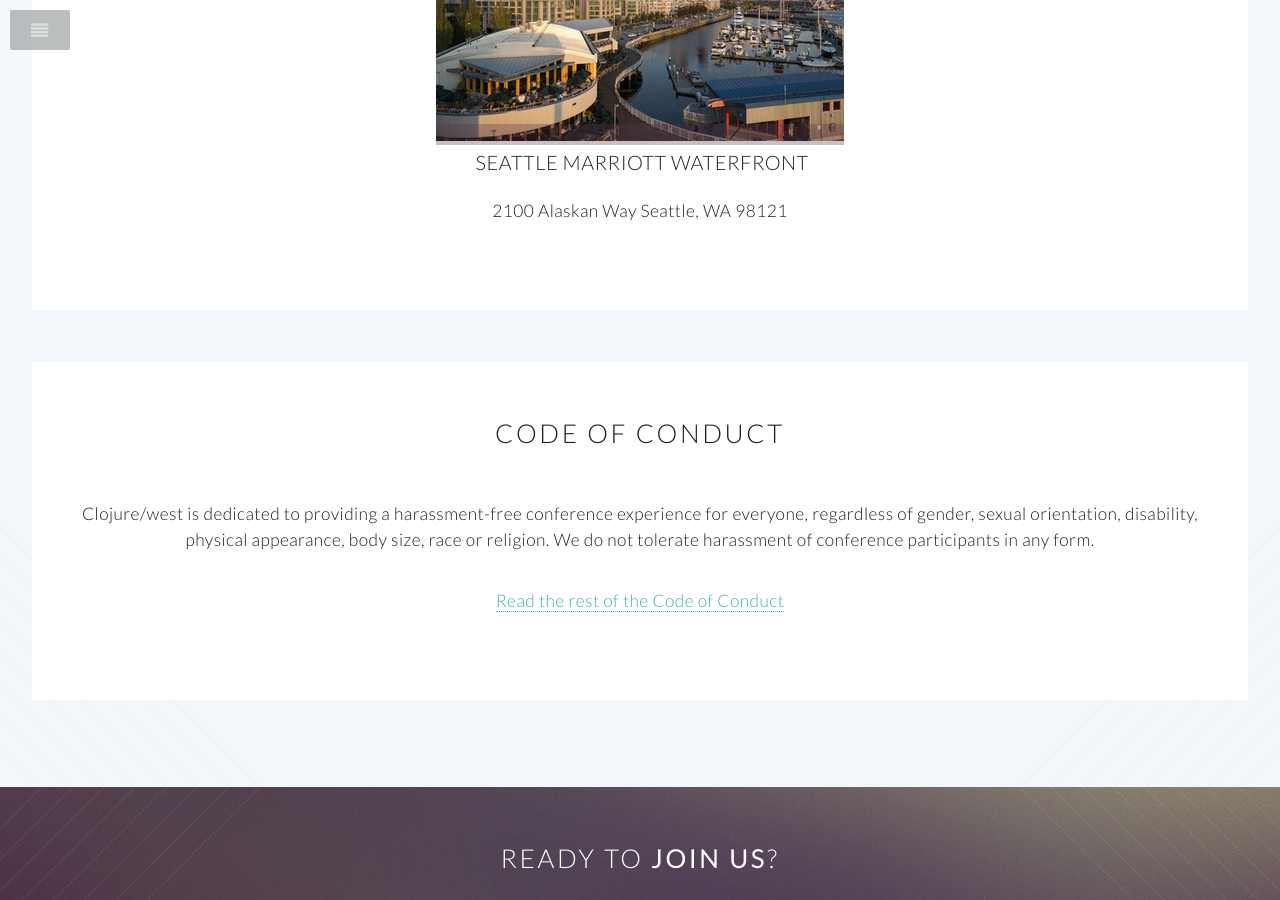
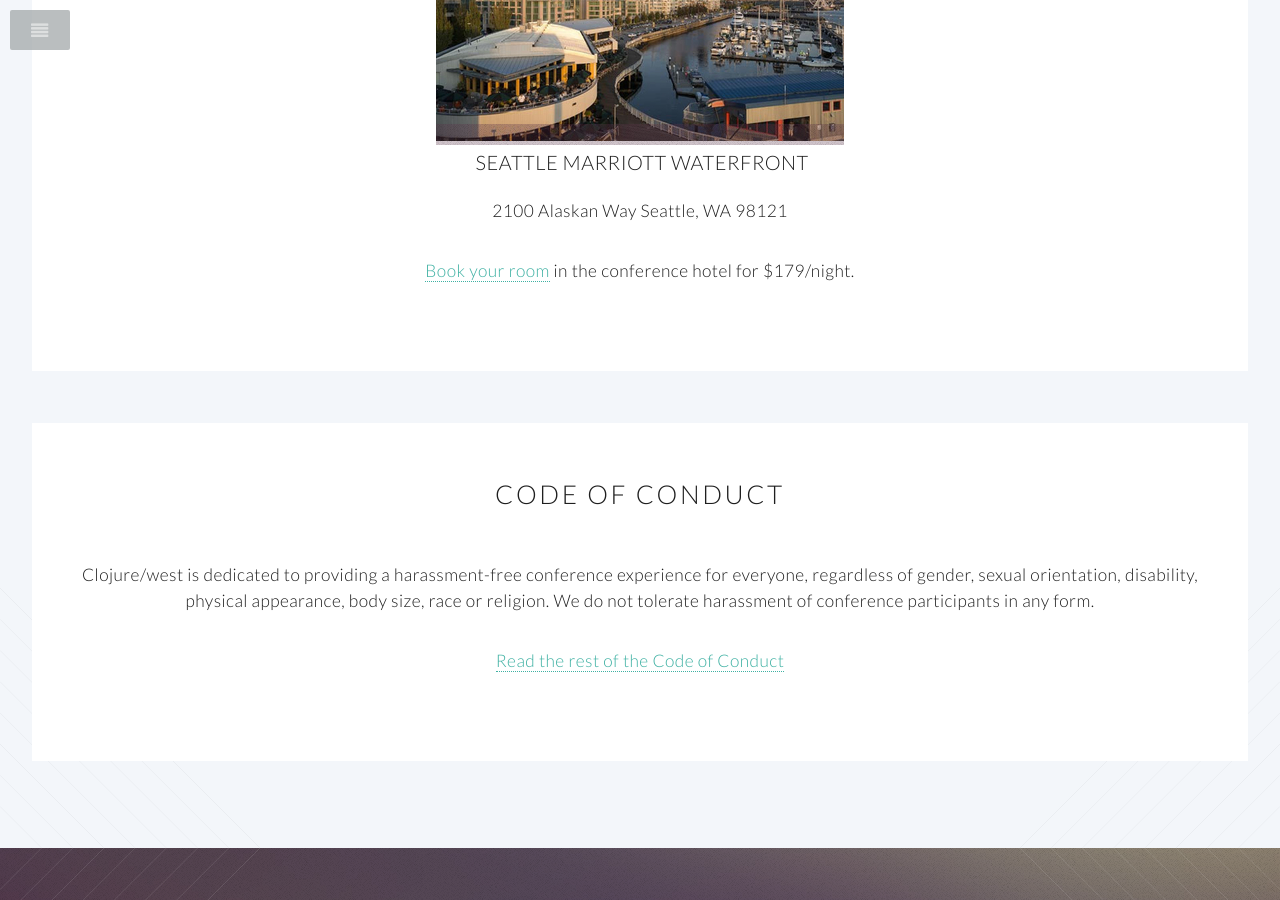
Before and after one commit to clojurewest/clojurewest.github.io, a Jekyll site: the page built from index.html, in a window 1280 px wide and 900 px high, scrolled down 1605 px. Built offline with Jekyll 4.4.1, drawn with Linux system fonts in a browser that asks for light colours.

Commit message:
add hotel reservation link

```diff
--- a/_layouts/home.html
+++ b/_layouts/home.html
@@ -80,7 +80,9 @@
 								  <h3>&nbsp;<br>seattle marriott waterfront</h3>
 								</header>
 								<p>2100 Alaskan Way <br>
-								   Seattle, WA 98121 </p>
+								Seattle, WA 98121 </p>
+
+								<p><a href="http://www.marriott.com/meeting-event-hotels/group-corporate-travel/groupCorp.mi?resLinkData=Cognitect%20Clojure/West%20%20Annual%20Conference%20%5Eseawf%60cogcoga%60179.00%60USD%60false%601%604/12/16%604/17/16%6003/18/16&app=resvlink&stop_mobi=yes">Book your room</a> in the conference hotel for $179/night.</p>
 							</section>
 					</section>
 
```
